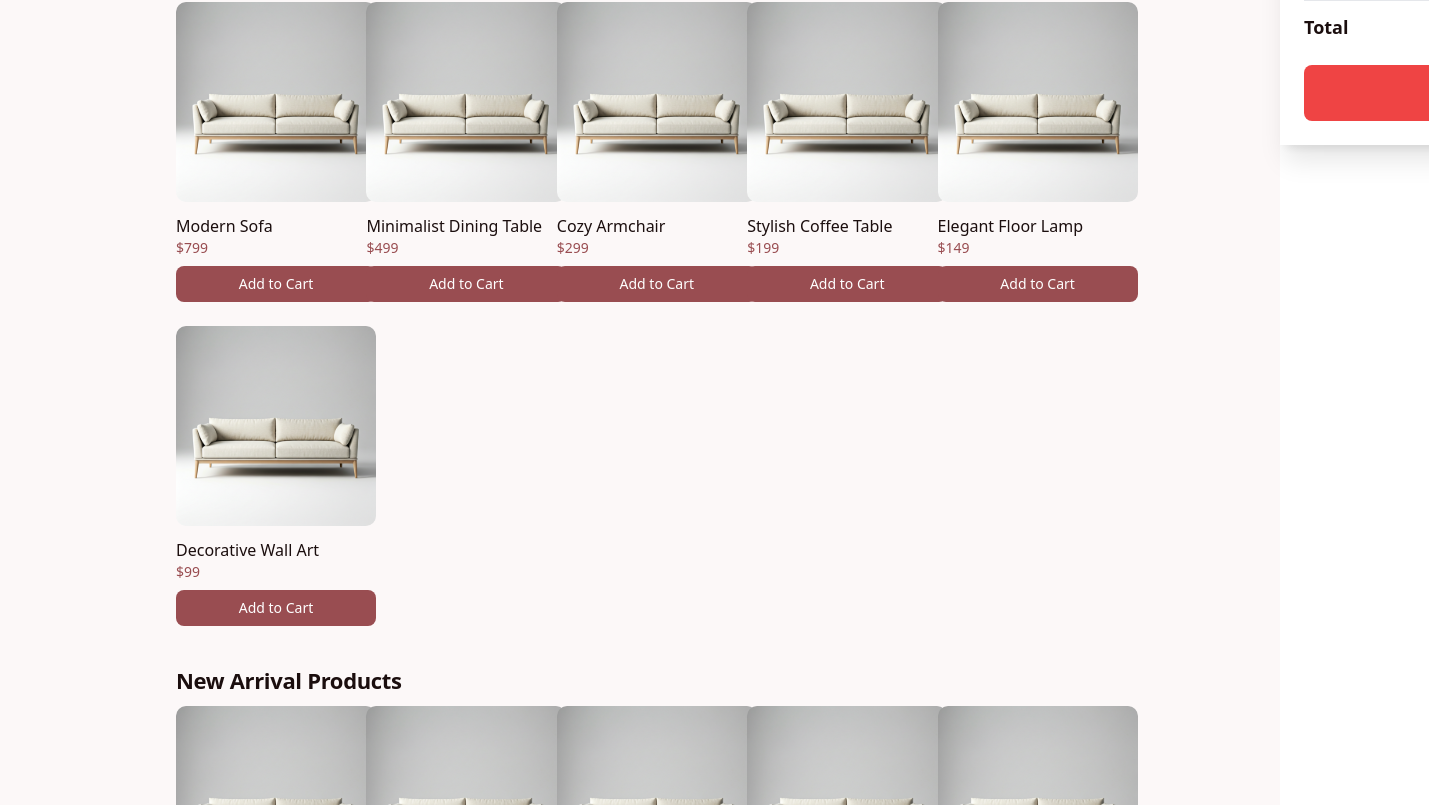
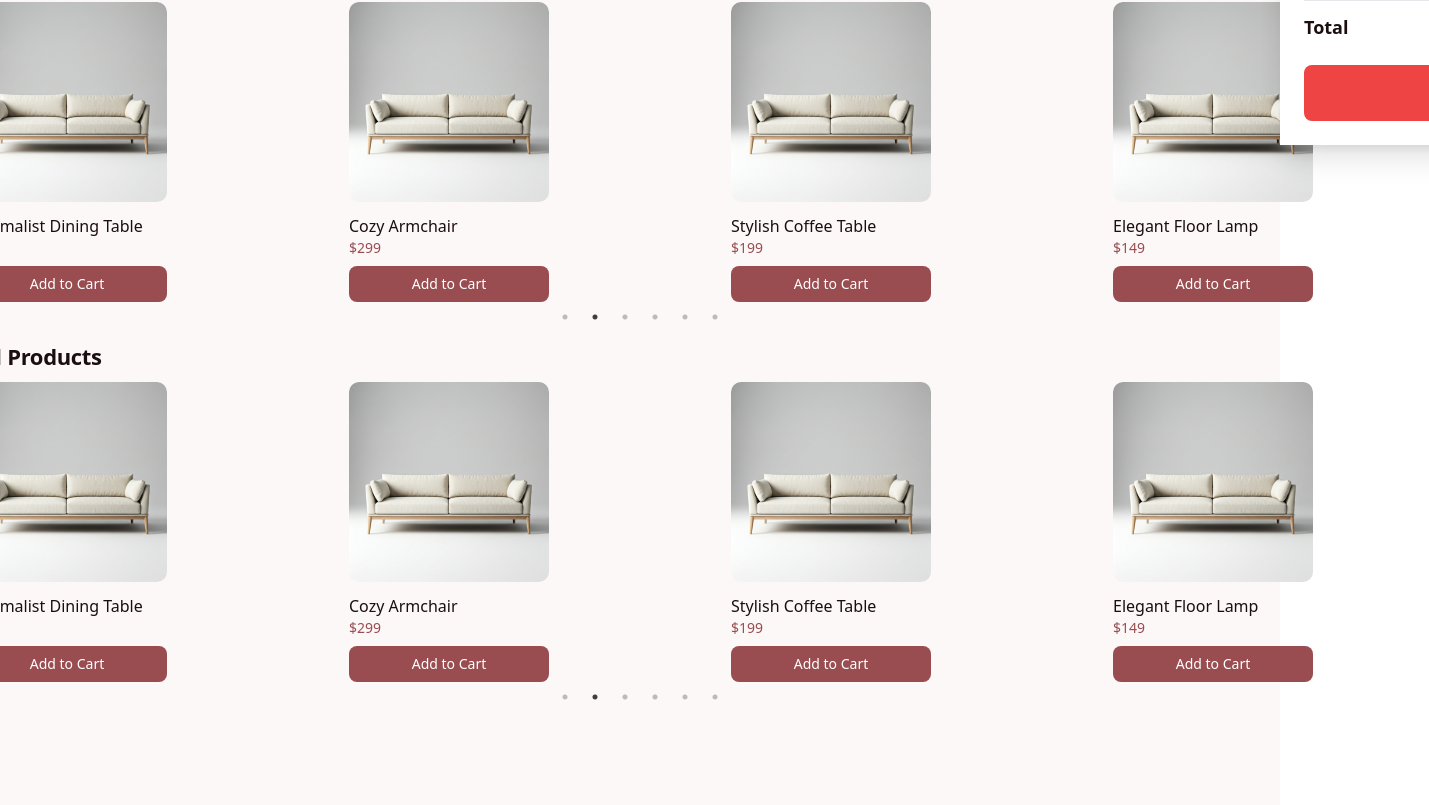
Before and after one commit to Moinulilm10/Qtech-Assignment, a React (Vite) app in the folder client/: page / in a window 1280 px wide. Shown: the part 655-1460 px from the top of the page, 1429 px wide, since content can reach past the window. Built offline with nearby package versions, Linux system fonts and the light colour scheme.

Commit message:
feat: implement slider for FeaturedProducts and NewArrivalProducts components

```diff
--- a/client/src/components/FeaturedProducts.jsx
+++ b/client/src/components/FeaturedProducts.jsx
@@ -1,3 +1,6 @@
+import Slider from "react-slick";
+import "slick-carousel/slick/slick-theme.css";
+import "slick-carousel/slick/slick.css";
 import productImage from "../assets/img/productImage.svg";
 
 const FeaturedProducts = () => {
@@ -39,29 +42,103 @@ const FeaturedProducts = () => {
     // Add your cart logic here
   };
 
+  const settings = {
+    dots: true,
+    infinite: true,
+    speed: 500,
+    slidesToShow: 4,
+    slidesToScroll: 1,
+    autoplay: true,
+    autoplaySpeed: 3000,
+    pauseOnHover: true,
+    responsive: [
+      {
+        breakpoint: 1536, // 2xl
+        settings: {
+          slidesToShow: 5,
+          slidesToScroll: 1,
+        },
+      },
+      {
+        breakpoint: 1280, // xl
+        settings: {
+          slidesToShow: 4,
+          slidesToScroll: 1,
+        },
+      },
+      {
+        breakpoint: 1024, // lg
+        settings: {
+          slidesToShow: 3,
+          slidesToScroll: 1,
+        },
+      },
+      {
+        breakpoint: 768, // md
+        settings: {
+          slidesToShow: 2,
+          slidesToScroll: 1,
+        },
+      },
+      {
+        breakpoint: 640, // sm
+        settings: {
+          slidesToShow: 1,
+          slidesToScroll: 1,
+          dots: true,
+        },
+      },
+    ],
+  };
+
   return (
     <div className="px-4">
-      {/* Mobile: Horizontal scroll */}
-      <div className="flex gap-3 pb-4 overflow-x-auto sm:hidden">
+      <style jsx>{`
+        .slick-dots {
+          bottom: -50px;
+        }
+        .slick-dots li button:before {
+          color: #994d51;
+          font-size: 12px;
+        }
+        .slick-dots li.slick-active button:before {
+          color: #994d51;
+        }
+        .slick-prev:before,
+        .slick-next:before {
+          color: #994d51;
+          font-size: 20px;
+        }
+        .slick-prev {
+          left: -30px;
+          z-index: 1;
+        }
+        .slick-next {
+          right: -30px;
+          z-index: 1;
+        }
+      `}</style>
+
+      <Slider {...settings}>
         {products.map((product, index) => (
-          <div key={index} className="flex-shrink-0 w-[200px]">
-            <div className="flex flex-col gap-3 rounded-lg">
+          <div key={index} className="px-2">
+            <div className="flex flex-col gap-3 rounded-lg w-[200px] mx-auto">
               <div
                 className="w-full bg-center bg-no-repeat bg-cover rounded-lg aspect-square"
                 style={{ backgroundImage: `url(${product.image})` }}
               />
               <div className="flex flex-col gap-2">
                 <div>
-                  <p className="text-[#1b0e0e] text-sm font-medium leading-normal">
+                  <p className="text-[#1b0e0e] text-sm md:text-base font-medium leading-normal">
                     {product.name}
                   </p>
-                  <p className="text-[#994d51] text-xs font-normal leading-normal">
+                  <p className="text-[#994d51] text-xs md:text-sm font-normal leading-normal">
                     {product.price}
                   </p>
                 </div>
                 <button
                   onClick={() => handleAddToCart(product)}
-                  className="w-full bg-[#994d51] hover:bg-[#f3e7e8] hover:text-[#994d51] text-white text-xs font-medium py-2 px-3 rounded-lg transition-colors duration-200"
+                  className="w-full bg-[#994d51] hover:bg-[#f3e7e8] hover:text-[#994d51] text-white text-xs md:text-sm font-medium py-2 px-3 rounded-lg transition-colors duration-200"
                 >
                   Add to Cart
                 </button>
@@ -69,38 +146,7 @@ const FeaturedProducts = () => {
             </div>
           </div>
         ))}
-      </div>
-
-      {/* Tablet and Desktop: Grid */}
-      <div className="hidden grid-cols-2 gap-4 sm:grid md:grid-cols-3 lg:grid-cols-4 xl:grid-cols-5 2xl:grid-cols-6 md:gap-6">
-        {products.map((product, index) => (
-          <div
-            key={index}
-            className="flex flex-col gap-3 rounded-lg w-[200px] mx-auto"
-          >
-            <div
-              className="w-full bg-center bg-no-repeat bg-cover rounded-lg aspect-square"
-              style={{ backgroundImage: `url(${product.image})` }}
-            />
-            <div className="flex flex-col gap-2">
-              <div>
-                <p className="text-[#1b0e0e] text-sm md:text-base font-medium leading-normal">
-                  {product.name}
-                </p>
-                <p className="text-[#994d51] text-xs md:text-sm font-normal leading-normal">
-                  {product.price}
-                </p>
-              </div>
-              <button
-                onClick={() => handleAddToCart(product)}
-                className="w-full bg-[#994d51] hover:bg-[#f3e7e8] hover:text-[#994d51] text-white  text-xs md:text-sm font-medium py-2 px-3 rounded-lg transition-colors duration-200"
-              >
-                Add to Cart
-              </button>
-            </div>
-          </div>
-        ))}
-      </div>
+      </Slider>
     </div>
   );
 };
--- a/client/src/components/NewArrivalProducts.jsx
+++ b/client/src/components/NewArrivalProducts.jsx
@@ -1,3 +1,6 @@
+import Slider from "react-slick";
+import "slick-carousel/slick/slick-theme.css";
+import "slick-carousel/slick/slick.css";
 import productImage from "../assets/img/productImage.svg";
 
 const NewArrivalProducts = () => {
@@ -39,29 +42,103 @@ const NewArrivalProducts = () => {
     // Add your cart logic here
   };
 
+  const settings = {
+    dots: true,
+    infinite: true,
+    speed: 500,
+    slidesToShow: 4,
+    slidesToScroll: 1,
+    autoplay: true,
+    autoplaySpeed: 3000,
+    pauseOnHover: true,
+    responsive: [
+      {
+        breakpoint: 1536, // 2xl
+        settings: {
+          slidesToShow: 5,
+          slidesToScroll: 1,
+        },
+      },
+      {
+        breakpoint: 1280, // xl
+        settings: {
+          slidesToShow: 4,
+          slidesToScroll: 1,
+        },
+      },
+      {
+        breakpoint: 1024, // lg
+        settings: {
+          slidesToShow: 3,
+          slidesToScroll: 1,
+        },
+      },
+      {
+        breakpoint: 768, // md
+        settings: {
+          slidesToShow: 2,
+          slidesToScroll: 1,
+        },
+      },
+      {
+        breakpoint: 640, // sm
+        settings: {
+          slidesToShow: 1,
+          slidesToScroll: 1,
+          dots: true,
+        },
+      },
+    ],
+  };
+
   return (
     <div className="px-4">
-      {/* Mobile: Horizontal scroll */}
-      <div className="flex gap-3 pb-4 overflow-x-auto sm:hidden">
+      <style jsx>{`
+        .slick-dots {
+          bottom: -50px;
+        }
+        .slick-dots li button:before {
+          color: #994d51;
+          font-size: 12px;
+        }
+        .slick-dots li.slick-active button:before {
+          color: #994d51;
+        }
+        .slick-prev:before,
+        .slick-next:before {
+          color: #994d51;
+          font-size: 20px;
+        }
+        .slick-prev {
+          left: -30px;
+          z-index: 1;
+        }
+        .slick-next {
+          right: -30px;
+          z-index: 1;
+        }
+      `}</style>
+
+      <Slider {...settings}>
         {products.map((product, index) => (
-          <div key={index} className="flex-shrink-0 w-[200px]">
-            <div className="flex flex-col gap-3 rounded-lg">
+          <div key={index} className="px-2">
+            <div className="flex flex-col gap-3 rounded-lg w-[200px] mx-auto">
               <div
                 className="w-full bg-center bg-no-repeat bg-cover rounded-lg aspect-square"
                 style={{ backgroundImage: `url(${product.image})` }}
               />
               <div className="flex flex-col gap-2">
                 <div>
-                  <p className="text-[#1b0e0e] text-sm font-medium leading-normal">
+                  <p className="text-[#1b0e0e] text-sm md:text-base font-medium leading-normal">
                     {product.name}
                   </p>
-                  <p className="text-[#994d51] text-xs font-normal leading-normal">
+                  <p className="text-[#994d51] text-xs md:text-sm font-normal leading-normal">
                     {product.price}
                   </p>
                 </div>
                 <button
                   onClick={() => handleAddToCart(product)}
-                  className="w-full bg-[#994d51] hover:bg-[#f3e7e8] hover:text-[#994d51] text-white text-xs font-medium py-2 px-3 rounded-lg transition-colors duration-200"
+                  className="w-full bg-[#994d51] hover:bg-[#f3e7e8] hover:text-[#994d51] text-white text-xs md:text-sm font-medium py-2 px-3 rounded-lg transition-colors duration-200"
                 >
                   Add to Cart
                 </button>
@@ -69,38 +146,7 @@ const NewArrivalProducts = () => {
             </div>
           </div>
         ))}
-      </div>
-
-      {/* Tablet and Desktop: Grid */}
-      <div className="hidden grid-cols-2 gap-4 sm:grid md:grid-cols-3 lg:grid-cols-4 xl:grid-cols-5 2xl:grid-cols-6 md:gap-6">
-        {products.map((product, index) => (
-          <div
-            key={index}
-            className="flex flex-col gap-3 rounded-lg w-[200px] mx-auto"
-          >
-            <div
-              className="w-full bg-center bg-no-repeat bg-cover rounded-lg aspect-square"
-              style={{ backgroundImage: `url(${product.image})` }}
-            />
-            <div className="flex flex-col gap-2">
-              <div>
-                <p className="text-[#1b0e0e] text-sm md:text-base font-medium leading-normal">
-                  {product.name}
-                </p>
-                <p className="text-[#994d51] text-xs md:text-sm font-normal leading-normal">
-                  {product.price}
-                </p>
-              </div>
-              <button
-                onClick={() => handleAddToCart(product)}
-                className="w-full bg-[#994d51] hover:bg-[#f3e7e8] hover:text-[#994d51] text-white  text-xs md:text-sm font-medium py-2 px-3 rounded-lg transition-colors duration-200"
-              >
-                Add to Cart
-              </button>
-            </div>
-          </div>
-        ))}
-      </div>
+      </Slider>
     </div>
   );
 };
--- a/client/src/pages/HomePage.jsx
+++ b/client/src/pages/HomePage.jsx
@@ -12,7 +12,7 @@ const HomePage = () => {
     >
       <div className="flex flex-col h-full grow">
         <Navbar />
-        <div className="flex justify-center flex-1 px-4 py-5 sm:px-8 md:px-16 lg:px-40">
+        <div className="flex justify-center flex-1 px-4 py-5 mb-32 sm:px-8 md:px-16 lg:px-40">
           <div className="flex flex-col max-w-[1560px] flex-1">
             {/* Hero Section */}
             <HeroBanner />
```
